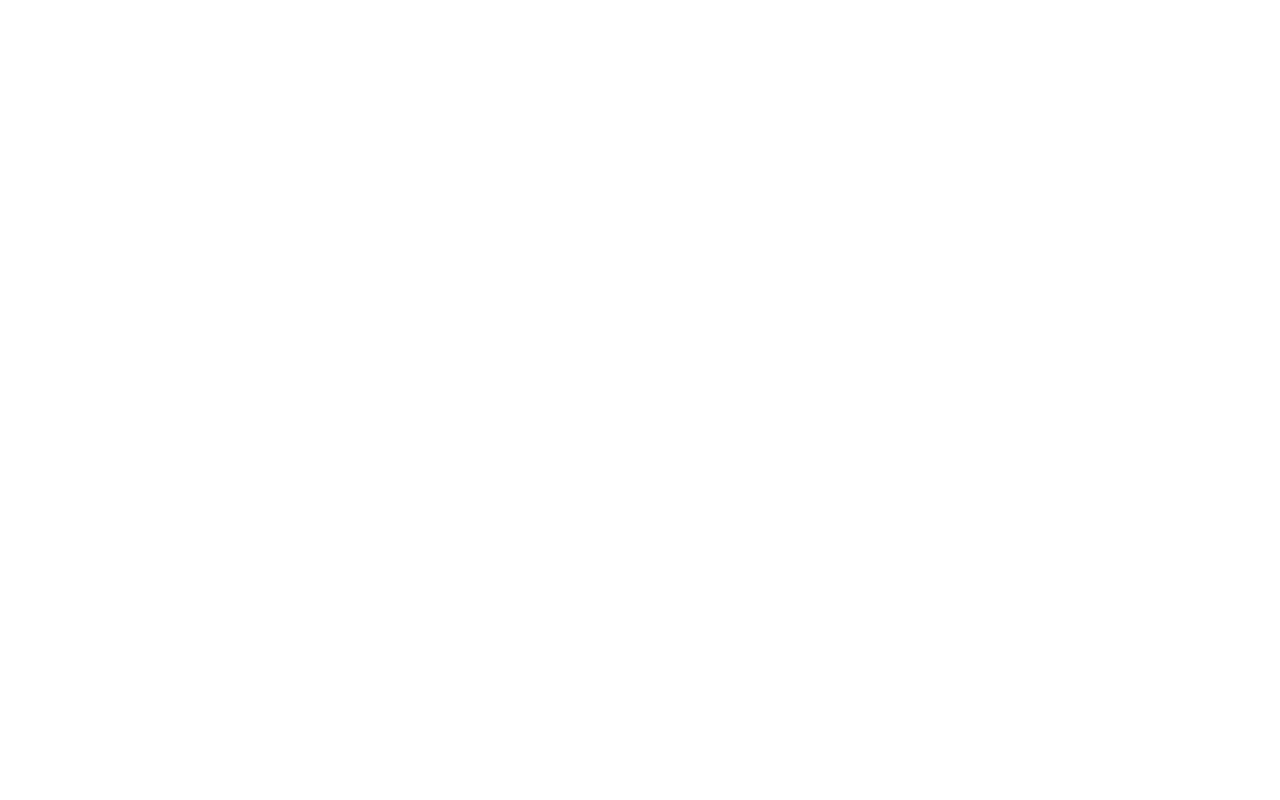
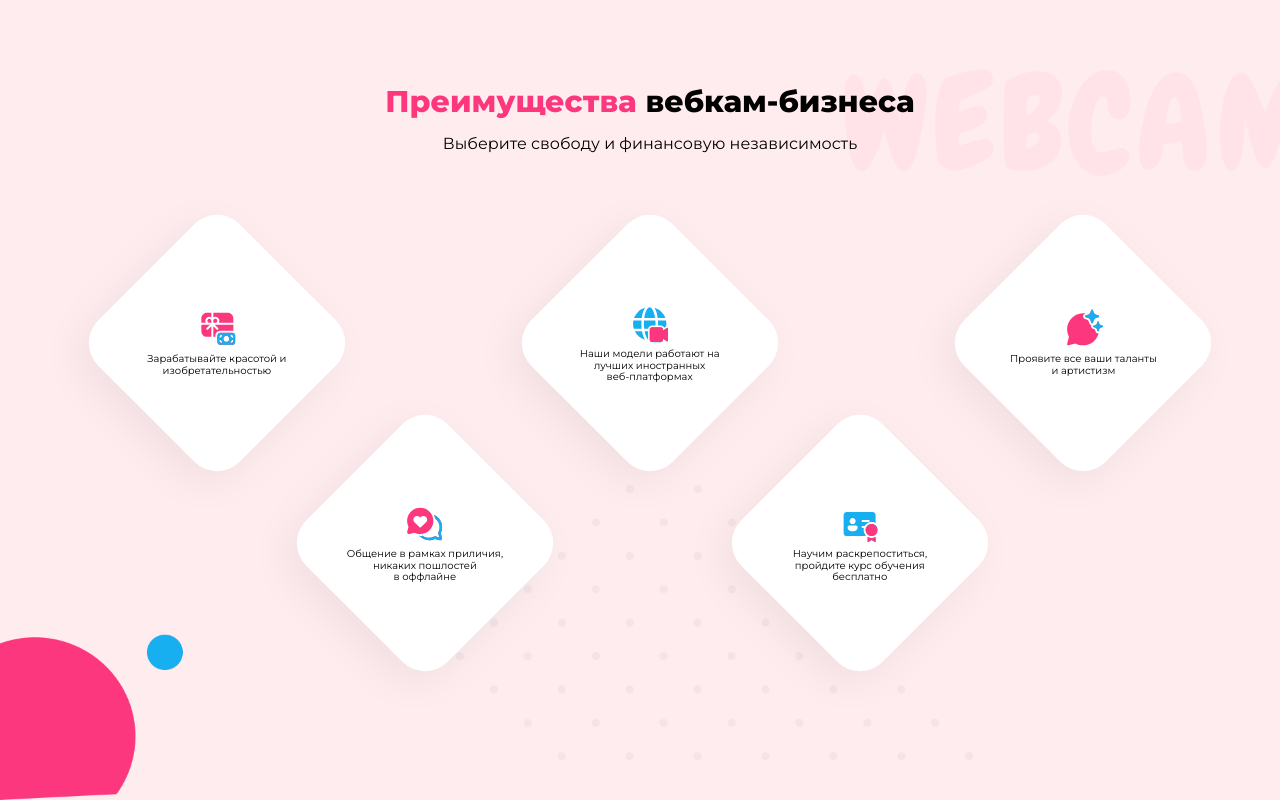
Before and after one commit to Baxrombekov-Sanjar/studiogold_withTeam, a plain HTML site: page index.html in a window 1280 px wide. Drawn offline with Linux system fonts and the light colour scheme.

Commit message:
biz yutamiz

```diff
--- a/index.html
+++ b/index.html
@@ -4,7 +4,7 @@
     <meta charset="UTF-8" />
     <meta name="viewport" content="width=device-width, initial-scale=1.0" />
     <title>StudioGold</title>
-    <link rel="stylesheet" href="css/main.css" />
+    <link rel="stylesheet" href="./css/main.css" />
     <link
       rel="stylesheet"
       href="https://cdnjs.cloudflare.com/ajax/libs/font-awesome/6.4.0/css/all.min.css"
@@ -14,6 +14,78 @@
     />
   </head>
   <body>
-    <div class="studiogold"></div>
+    <div class="studiogold">
+      <section class="webkam">
+        <div class="webkam__title">
+          <h4><span>Преимущества</span> вебкам-бизнеса</h4>
+          <p>Выберите свободу и финансовую независимость</p>
+        </div>
+        <ul class="webkam__list">
+          <li class="webkam__item">
+            <div>
+              <img
+                src="./img/fluent_gift-card-money-20-filled.svg"
+                alt="gift-kart"
+              />
+              <p>
+                Зарабатывайте красотой и <br />
+                изобретательностью
+              </p>
+            </div>
+          </li>
+          <li class="webkam__item">
+            <div>
+              <img
+                src="./img/fluent_globe-video-24-filled.svg"
+                alt="gift-kart"
+              />
+              <p>
+                Наши модели работают на <br />
+                лучших иностранных <br />
+                веб-платформах
+              </p>
+            </div>
+          </li>
+          <li class="webkam__item">
+            <div>
+              <img
+                src="./img/fluent_chat-sparkle-20-filled.svg"
+                alt="gift-kart"
+              />
+              <p>
+                Проявите все ваши таланты <br />
+                и артистизм
+              </p>
+            </div>
+          </li>
+          <li class="webkam__item">
+            <div>
+              <img
+                src="./img/fluent_chat-multiple-heart-32-filled.svg"
+                alt="gift-kart"
+              />
+              <p>
+                Общение в рамках приличия, <br />
+                никаких пошлостей <br />
+                в оффлайне
+              </p>
+            </div>
+          </li>
+          <li class="webkam__item">
+            <div>
+              <img
+                src="./img/fluent_contact-card-ribbon-20-filled.svg"
+                alt="gift-kart"
+              />
+              <p>
+                Научим раскрепоститься, <br />
+                пройдите курс обучения <br />
+                бесплатно
+              </p>
+            </div>
+          </li>
+        </ul>
+      </section>
+    </div>
   </body>
 </html>
--- a/scss/blocks/_webkam.scss
+++ b/scss/blocks/_webkam.scss
@@ -0,0 +1,83 @@
+@import "../variables";
+.webkam {
+  background-image: url(../../img/BG.png);
+  background-size: 100% 100%;
+  background-color: $pink2;
+  width: 100%;
+  height: 800px;
+  &__title {
+    span {
+      color: #fc377e;
+    }
+    padding-top: 70px;
+    h4 {
+      font-size: 30px;
+      padding: 15px;
+    }
+    text-align: center;
+  }
+  &__list {
+    list-style: none;
+    display: grid;
+    grid-template-columns: auto auto auto;
+    margin-top: 90px;
+    position: relative;
+    li {
+      &:nth-child(4) {
+        position: absolute;
+        margin-left: 325px;
+        top: 100%;
+      }
+      &:nth-child(5) {
+        position: absolute;
+        top: 100%;
+        margin-left: 760px;
+      }
+      div {
+        transform: rotate(-45deg);
+        p {
+          font-size: 10px;
+        }
+        img {
+          width: 40px;
+        }
+      }
+      margin: 0 auto;
+      width: 200px;
+      height: 200px;
+      transform: rotate(45deg);
+      display: flex;
+      justify-content: center;
+      align-items: center;
+      flex-direction: column;
+      border-radius: 32px;
+      background: var(--white, #fff);
+      box-shadow: 0px 15px 44px 0px rgba(13, 15, 28, 0.06);
+      text-align: center;
+    }
+  }
+}
+@media screen and (max-width: 400px) {
+  .studiogold {
+    width: 100% !important;
+  }
+  .webkam {
+    width: 100%;
+    height: 1800px;
+    background-image: none;
+    ul {
+      grid-template-columns: auto;
+      row-gap: 100px;
+      li {
+        &:nth-child(4) {
+          margin-left: 25%;
+          margin-top: 100px;
+        }
+        &:nth-child(5) {
+          margin-left: 25%;
+            margin-top: 400px;
+        }
+      }
+    }
+  }
+}
--- a/scss/main.scss
+++ b/scss/main.scss
@@ -6,7 +6,7 @@
 @import "./mixin";
 
 .studiogold {
-  width: 1400px;
+  width: 1300px;
   margin: 0 auto;
   // border: 1px solid #000;
 }
```
Also changed, not shown: css/main.css, img/BG.png (added), img/fluent_chat-multiple-heart-32-filled.svg (added), img/fluent_chat-sparkle-20-filled.svg (added), img/fluent_contact-card-ribbon-20-filled.svg (added), img/fluent_gift-card-money-20-filled.svg (added), img/fluent_globe-video-24-filled.svg (added), 1 other file.
